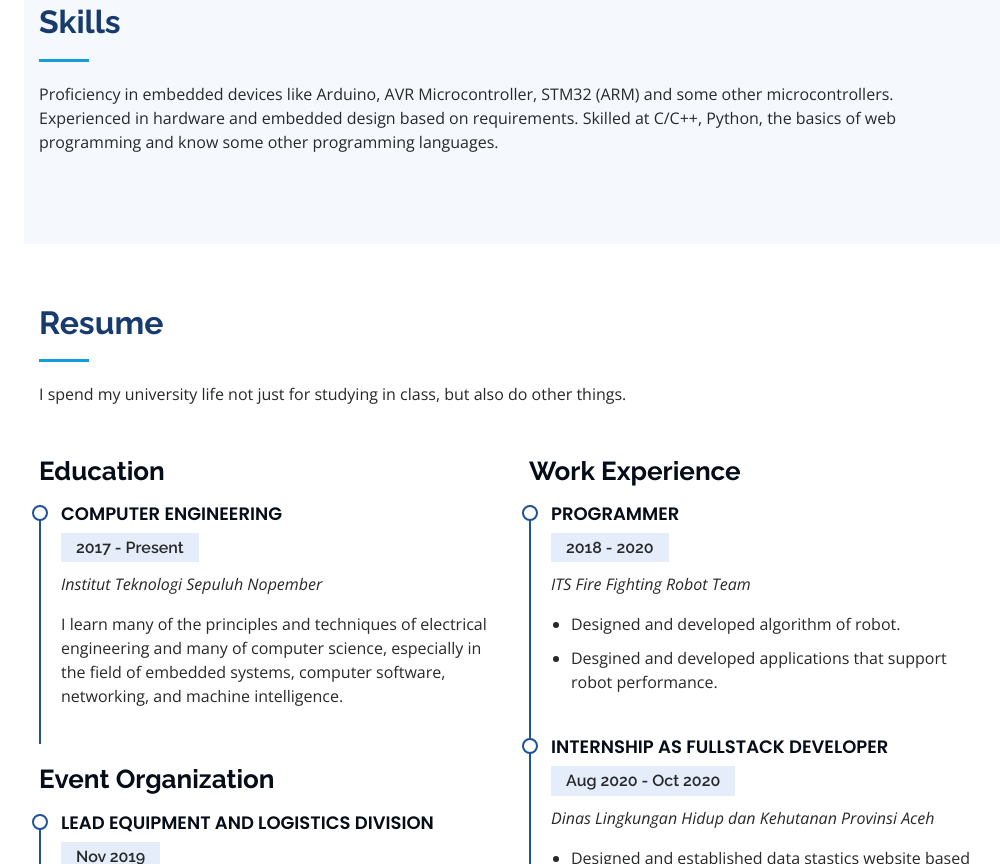
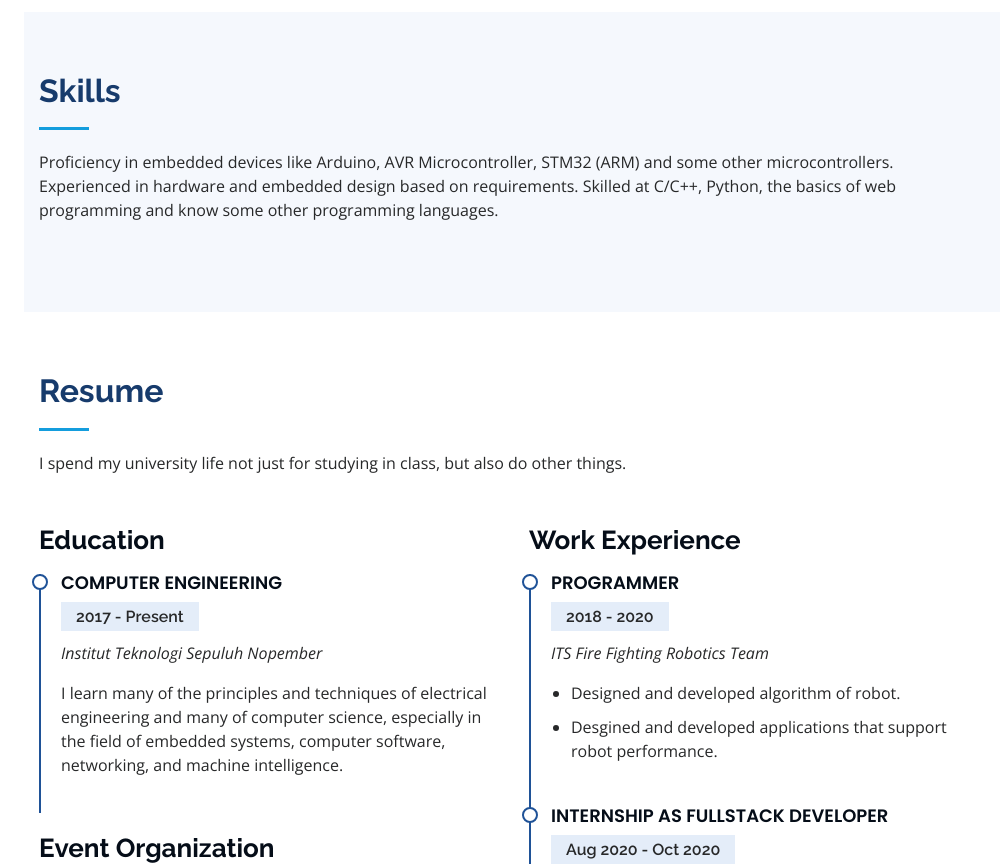
Before and after one commit to syauqisabili/syauqisabili.github.io, a plain HTML site: page index.html in a window 1280 px wide. Shown: the part 1460-2324 px from the top of the page, without its empty margins (276-1276 px from the left). Drawn offline with nearby package versions, Linux system fonts and the light colour scheme.

```diff
--- a/index.html
+++ b/index.html
@@ -308,7 +308,7 @@
             <div class="resume-item">
               <h4>Programmer</h4>
               <h5>2018 - 2020</h5>
-              <p><em>ITS Fire Fighting Robot Team</em></p>
+              <p><em>ITS Fire Fighting Robotics Team</em></p>
               <ul>
                 <li>Designed and developed algorithm of robot.</li>
                 <li>Desgined and developed applications that support robot performance.</li>
```
Also changed, not shown: assets/img/profile-img-3.jpg (added), assets/img/profile-img.jpg.
